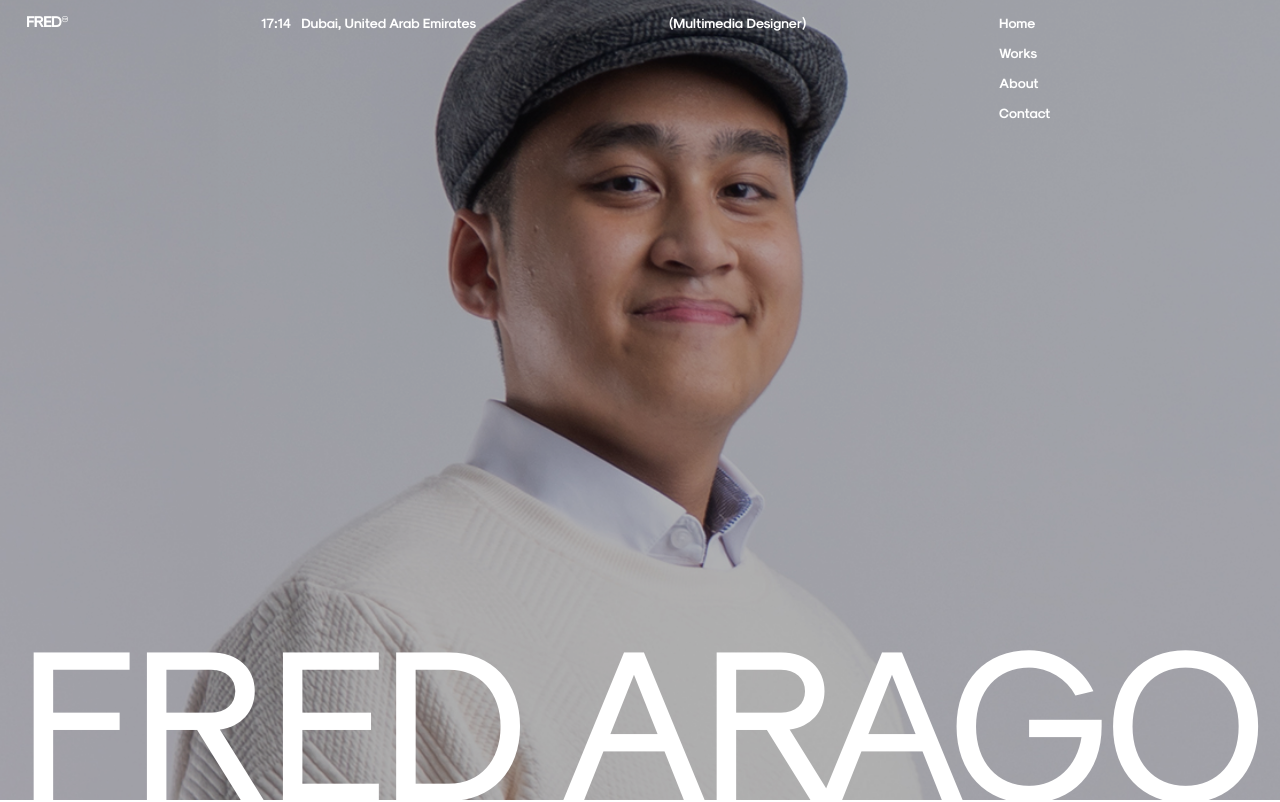
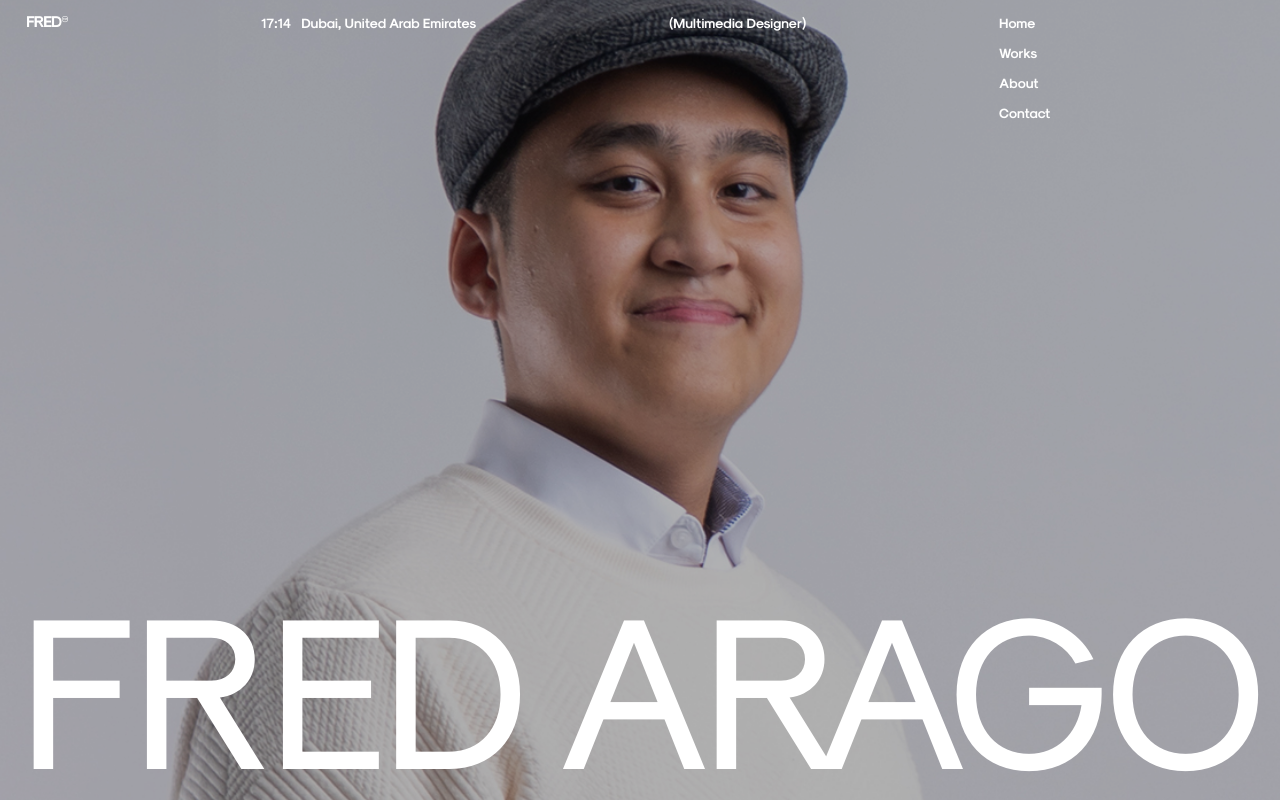
Before and after one commit to JohnFrederickArago/Portfolio, a React (Vite) app in the folder Fred/: page / in a window 1280 px wide. Shown: the top 802 px of the page. Built offline with nearby package versions, Linux system fonts and the light colour scheme.

Commit message:
mini-update

```diff
--- a/Fred/src/styles/home.css
+++ b/Fred/src/styles/home.css
@@ -570,7 +570,7 @@ hr {
   }
 
   .hero .hero-text {
-    top: 74%;
+    top: 70%;
   }
 
   .placeholder {
```
